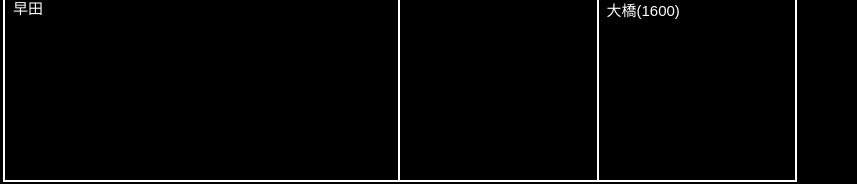
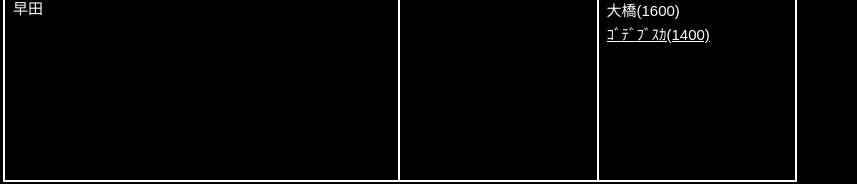
Before and after one commit to Proton-Wind/signage, a plain HTML site: page index.html in a window 1280 px wide. Shown: the part 295-479 px from the top of the page, without its empty margins (0-857 px from the left). Drawn offline with Linux system fonts and the light colour scheme.

Commit message:
Update digital signage (2026-11-26 14:00)

```diff
--- a/index.html
+++ b/index.html
@@ -151,7 +151,7 @@
       <div class="signage-cell">
         <div class="signage-title">早 退</div>
         <div class="signage-content">
-          <div class=" data-badge">伊藤大(1530)</div><div class=" data-badge">中山(PM)</div><div class=" data-badge">大橋(1600)</div>
+          <div class=" data-badge">伊藤大(1530)</div><div class=" data-badge">中山(PM)</div><div class=" data-badge">大橋(1600)</div><div class=" data-badge today-applied">ｺﾞﾃﾞﾌﾞｽｶ(1400)</div>
         </div>
       </div>
     </div>
```
